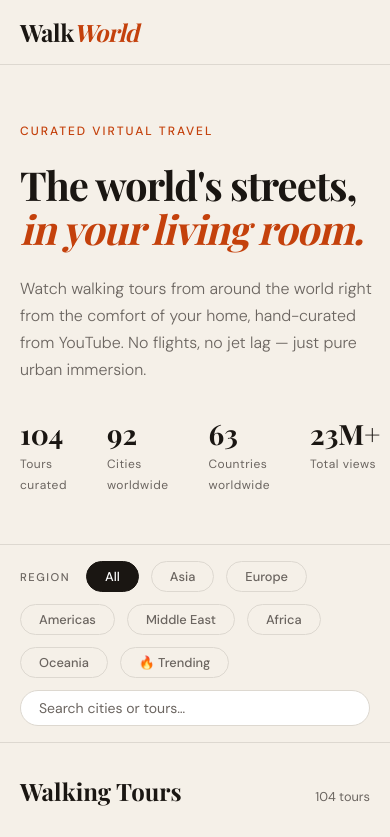
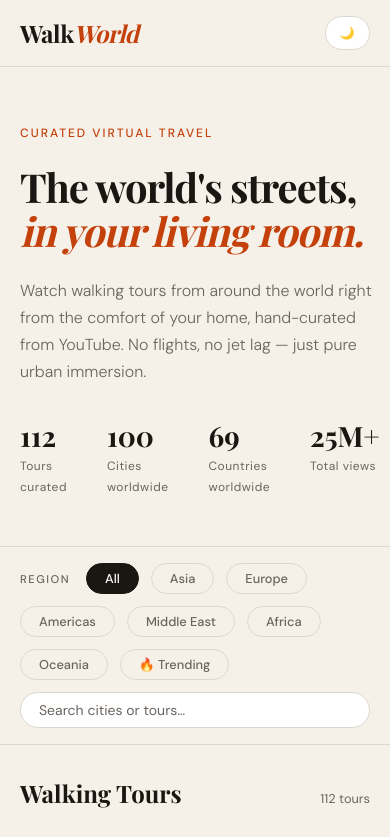
Before and after one commit to bleumino/walkworld, a plain HTML site: page index.html in a window 390 px wide. Shown: the top 837 px of the page. Drawn offline with nearby package versions, Linux system fonts and the light colour scheme; a web font is replaced by a local one.

Commit message:
update  version 2
Added new walking tours and dark mode

```diff
--- a/app.js
+++ b/app.js
@@ -1504,6 +1504,119 @@ const tours = [
     color: "#2a1f10",
     videoId: "VQSD_mWQFgA",
     url: "https://www.youtube.com/watch?v=VQSD_mWQFgA",
+  },
+   {
+    id: 105,
+    title: "Colorful Streets of Porto, Portugal- 4K 60fps",
+    city: "Porto",
+    country: "Portugal",
+    region: "europe",
+    views: "2,172 ",
+    duration: "50 min",
+    trending: false,
+    emoji: "🇵🇹☀️",
+    color: "#2a1f10",
+    videoId: "kF8cJaemxDs",
+    url: "https://www.youtube.com/watch?v=kF8cJaemxDs",
+  },
+   {
+    id: 106,
+    title: "Manchester, England Walking Tour 4K 60FPS",
+    city: "Manchester",
+    country: "England",
+    region: "europe",
+    views: "12,756 ",
+    duration: "1 hour and 12 min",
+    trending: false,
+    emoji: "🇬🇧🏙️",
+    color: "#2a1f10",
+    videoId: "L_5HlsqPF-A",
+    url: "https://www.youtube.com/watch?v=L_5HlsqPF-A",
+  },
+   {
+    id: 107,
+    title: "Walking tour thru some of the streets of downtown Nuuk, Greenland",
+    city: "Nuuk",
+    country: "Greenland",
+    region: "americas",
+    views: "45,341",
+    duration: "33 min",
+    trending: false,
+    emoji: "🇬🇱🇩🇰",
+    color: "#2a1f10",
+    videoId: "yLZcOmIV36g",
+    url: "https://www.youtube.com/watch?v=yLZcOmIV36g",
+  },
+   {
+    id: 108,
+    title: "Walking tour Seychelles Victoria",
+    city: "Victoria",
+    country: "Seychelles",
+    region: "africa",
+    views: "7,090 ",
+    duration: "41 min",
+    trending: false,
+    emoji: "🇸🇨🌴",
+    color: "#2a1f10",
+    videoId: "xmMzMR8aT_I",
+    url: "https://www.youtube.com/watch?v=xmMzMR8aT_I",
+  },
+
+{
+    id: 109,
+    title: "Djibouti City – Exploring Everyday Life Around Rimbaud Square & Central Streets 🇩🇯 Djibouti Oct 2025",
+    city: "Djibouti City",
+    country: "Djibouti",
+    region: "africa",
+    views: "85,228",
+    duration: "49 min",
+    trending: false,
+    emoji: "🇩🇯🌆",
+    color: "#2a1f10",
+    videoId: "hIr6_y05z34",
+    url: "https://www.youtube.com/watch?v=hIr6_y05z34",
+  },
+   {
+    id: 110,
+    title: "Walking in Roseau, Dominica 7",
+    city: "Roseau",
+    country: "Dominica",
+    region: "americas",
+    views: "8,377 ",
+    duration: "13 min",
+    trending: false,
+    emoji: "🇩🇲🏙️",
+    color: "#2a1f10",
+    videoId: "_CWGSr-qtWc",
+    url: "https://www.youtube.com/watch?v=_CWGSr-qtWc",
+  },
+   {
+    id: 111,
+    title: "🇯🇴 AMMAN DOWNTOWN DISTRICT JORDAN 2023 [FULL TOUR]",
+    city: "Amman",
+    country: "Jordan",
+    region: "middleeast",
+    views: "1,876,024  ",
+    duration: "31 min",
+    trending: false,
+    emoji: "🐫🕌",
+    color: "#2a1f10",
+    videoId: "UHT5g90zioc",
+    url: "https://www.youtube.com/watch?v=UHT5g90zioc",
+  },
+   {
+    id: 112,
+    title: "Kyoto, Japan 4K Walking Tour - Captions & Immersive Sound [4K Ultra HD/60fps]",
+    city: "Kyoto",
+    country: "Japan",
+    region: "asia",
+    views: "133,719",
+    duration: "1 hour and 11 min",
+    trending: false,
+    emoji: "🌸🏯",
+    color: "#2a1f10",
+    videoId: "arOQ7slh3pM",
+    url: "https://www.youtube.com/watch?v=arOQ7slh3pM",
   },
 
 ];
@@ -1693,6 +1806,27 @@ function updateFeaturedCard() {
   btnEl.setAttribute('onclick', `openModal(${tour.id})`);
 }
 
+
+/* ── DARK MODE ────────────────────────────────────────────── */
+function applyTheme(theme) {
+  document.documentElement.setAttribute('data-theme', theme);
+  localStorage.setItem('ww-theme', theme);
+}
+
+function toggleTheme() {
+  const current = document.documentElement.getAttribute('data-theme');
+  applyTheme(current === 'dark' ? 'light' : 'dark');
+}
+
+// On load: respect saved preference, then system preference
+(function initTheme() {
+  const saved = localStorage.getItem('ww-theme');
+  if (saved) {
+    applyTheme(saved);
+  } else if (window.matchMedia('(prefers-color-scheme: dark)').matches) {
+    applyTheme('dark');
+  }
+})();
 /* ── INIT ─────────────────────────────────────────────────── */
 render();
 updateStats();
--- a/index.html
+++ b/index.html
@@ -12,6 +12,11 @@
   <!-- NAV -->
   <nav>
     <a href="#" class="logo">Walk<span>World</span></a>
+    <button class="theme-toggle" onclick="toggleTheme()" aria-label="Toggle dark mode" title="Toggle dark mode">
+      <span class="icon-moon">🌙</span>
+      <span class="icon-sun">☀️</span>
+    </button>
+
   </nav>
 
   <!-- HERO -->
--- a/styles.css
+++ b/styles.css
@@ -520,3 +520,96 @@ footer {
   .modal-info           { flex-direction: column; }
   .modal-actions        { width: 100%; justify-content: flex-end; }
 }
+
+
+* ── DARK MODE TOGGLE BUTTON ── */
+.theme-toggle {
+  width: 38px;
+  height: 38px;
+  border-radius: 50%;
+  border: 1px solid var(--border);
+  background: transparent;
+  color: var(--muted);
+  font-size: 1rem;
+  cursor: pointer;
+  display: flex;
+  align-items: center;
+  justify-content: center;
+  transition: all 0.2s;
+  flex-shrink: 0;
+}
+.theme-toggle:hover {
+  border-color: var(--ink);
+  color: var(--ink);
+  background: var(--rust-light);
+}
+
+/* hide/show sun vs moon icon */
+.icon-moon { display: block; }
+.icon-sun  { display: none; }
+[data-theme="dark"] .icon-moon { display: none; }
+[data-theme="dark"] .icon-sun  { display: block; }
+
+/* ── DARK MODE HERO VISUAL OVERRIDE ── */
+[data-theme="dark"] .hero-visual {
+  background: #0a0806;
+}
+
+/* ── DARK MODE SEARCH INPUT ── */
+[data-theme="dark"] .search-input {
+  background: #1a1712;
+}
+
+
+/* ── DARK MODE VARIABLES ── */
+[data-theme="dark"] {
+  --cream:      #0e0c0a;
+  --ink:        #f5f0e8;
+  --rust:       #ff6b35;
+  --rust-light: #3a1d12;
+  --muted:      #a6a09a;
+  --border:     #2a2622;
+  --card-bg:    #15120f;
+}
+
+/* ── THEME TOGGLE (REFINED) ── */
+.theme-toggle {
+  display: inline-flex;
+  align-items: center;
+  gap: 8px;
+
+  height: 34px;
+  padding: 0 14px;
+
+  border-radius: 100px;
+  border: 1px solid var(--border);
+
+  background: var(--card-bg);
+  color: var(--muted);
+
+  font-family: 'DM Sans', sans-serif;
+  font-size: 0.75rem;
+  font-weight: 500;
+  letter-spacing: 0.5px;
+
+  cursor: pointer;
+  transition: all 0.25s ease;
+}
+
+/* icon */
+.theme-toggle svg {
+  width: 14px;
+  height: 14px;
+}
+
+/* hover */
+.theme-toggle:hover {
+  border-color: var(--rust);
+  color: var(--rust);
+  background: var(--rust-light);
+}
+
+/* active press */
+.theme-toggle:active {
+  transform: scale(0.96);
+}
```
Also changed, not shown: 1 other file.
